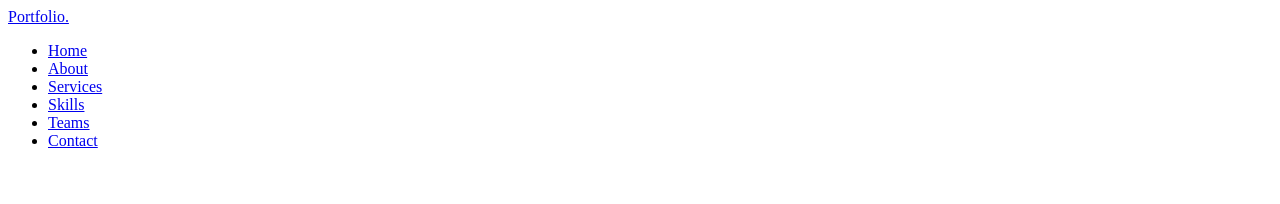
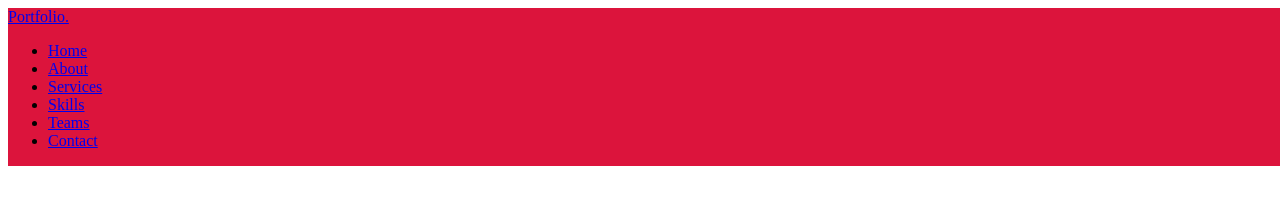
Before and after one commit to mohammedsohail-hacker/mohammedsohail-hacker.github.io, a plain HTML site: page index.html in a window 1280 px wide. Drawn offline with Linux system fonts and the light colour scheme.

Commit message:
Update style.css

```diff
--- a/style.css
+++ b/style.css
@@ -5,3 +5,9 @@
     box-sizing: border-box;
     text-decoration: none;
 }
+/*navbar styling*/
+.navbar{
+    position: fixed;
+    width: 100%;
+    background: crimson;
+}
```
